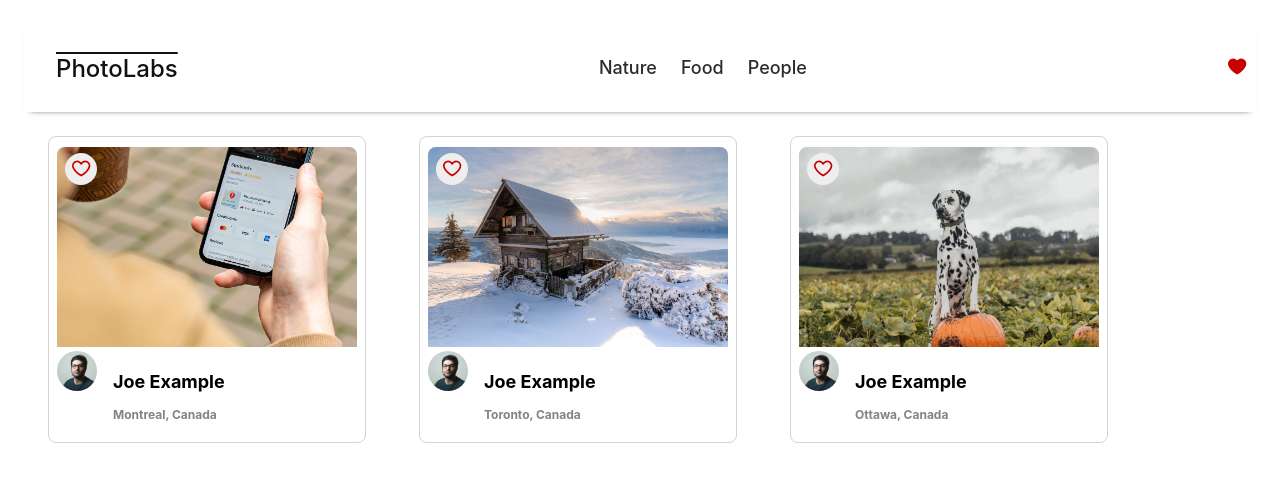
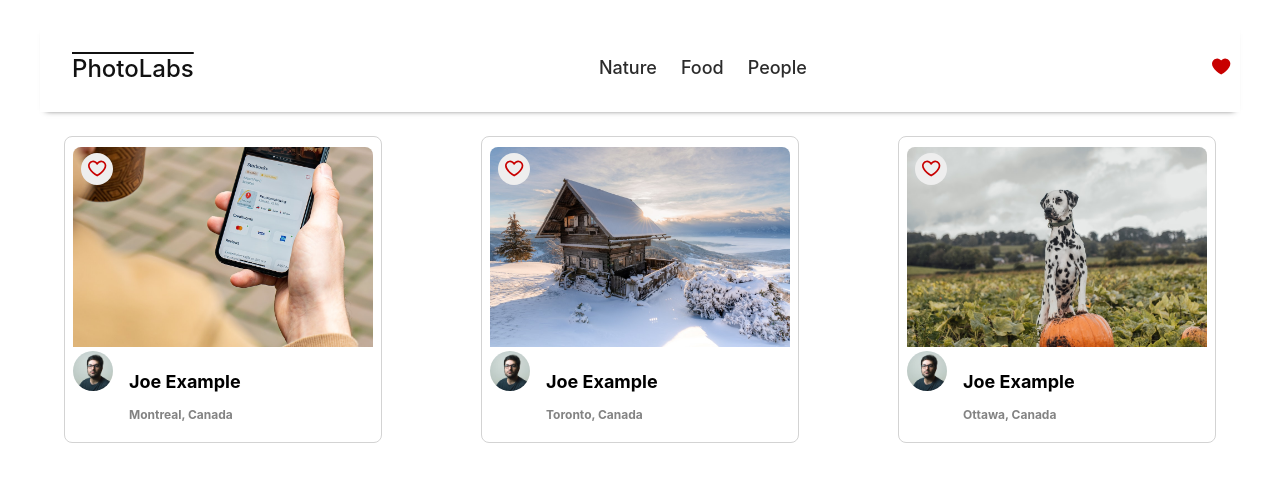
Before and after one commit to cde-as/photolabs, a React (Create React App) app in the folder frontend/: page / in a window 1280 px wide. Shown: the top 482 px of the page. Built offline with nearby package versions, Linux system fonts and the light colour scheme; the HTML template or start-up script is replaced by a standard one.

Commit message:
fix import paths

```diff
--- a/frontend/src/App.jsx
+++ b/frontend/src/App.jsx
@@ -1,9 +1,10 @@
 import React, { useState } from 'react';
-import PhotoList from './components/PhotoList';
-import TopNavigationBar from './components/TopNavigationBar';
+//import PhotoList from './components/PhotoList';
+//import TopNavigationBar from './components/TopNavigationBar';
 //import TopicList from 'components/TopicList';
 
 import './App.scss';
+import HomeRoute from 'routes/HomeRoute';
 
 
 
@@ -26,11 +27,13 @@ const App = () => {
 
   return (
     <div className="App">
-      <TopNavigationBar/>
+      {/* <TopNavigationBar/>
 
       <div className="photo-list">
       <PhotoList favoritedPhotos={favoritedPhotos} onFavPressed={onFavPressed}/>
-      </div>
+      </div> */}
+
+      <HomeRoute favoritedPhotos={favoritedPhotos} onFavPressed={onFavPressed}/>
 
     </div>
   );
--- a/frontend/src/routes/HomeRoute.jsx
+++ b/frontend/src/routes/HomeRoute.jsx
@@ -1,22 +1,14 @@
 import React from 'react';
-import TopNavigationBar from './TopNavigationBar';
-import PhotoList from './PhotoList';
+import TopNavigationBar from '../components/TopNavigationBar';
+import PhotoList from '../components/PhotoList';
 
 import '../styles/HomeRoute.scss';
 
-const HomeRoute = ({ topics, onLoadTopic, isFavorited }) => {
+const HomeRoute = ({ favoritedPhotos, onFavPressed }) => {
   return (
     <div className="home-route">
-      <TopNavigationBar topics={topics} onLoadTopic={onLoadTopic} isFavorited={isFavorited}/>
-      <PhotoList
-          key={photo.id}
-          id={photo.id}
-          imageSource={photo.urls.regular}
-          profile={photo.user.profile}
-          username={photo.user.username}
-          location={photo.location}
-          isFavorited={favoritedPhotos.includes(photo.id)}
-          onFavPressed={onFavPressed}/>
+      <TopNavigationBar/>
+      <PhotoList favoritedPhotos={favoritedPhotos} onFavPressed={onFavPressed} />
     </div>
   );
 };
```
